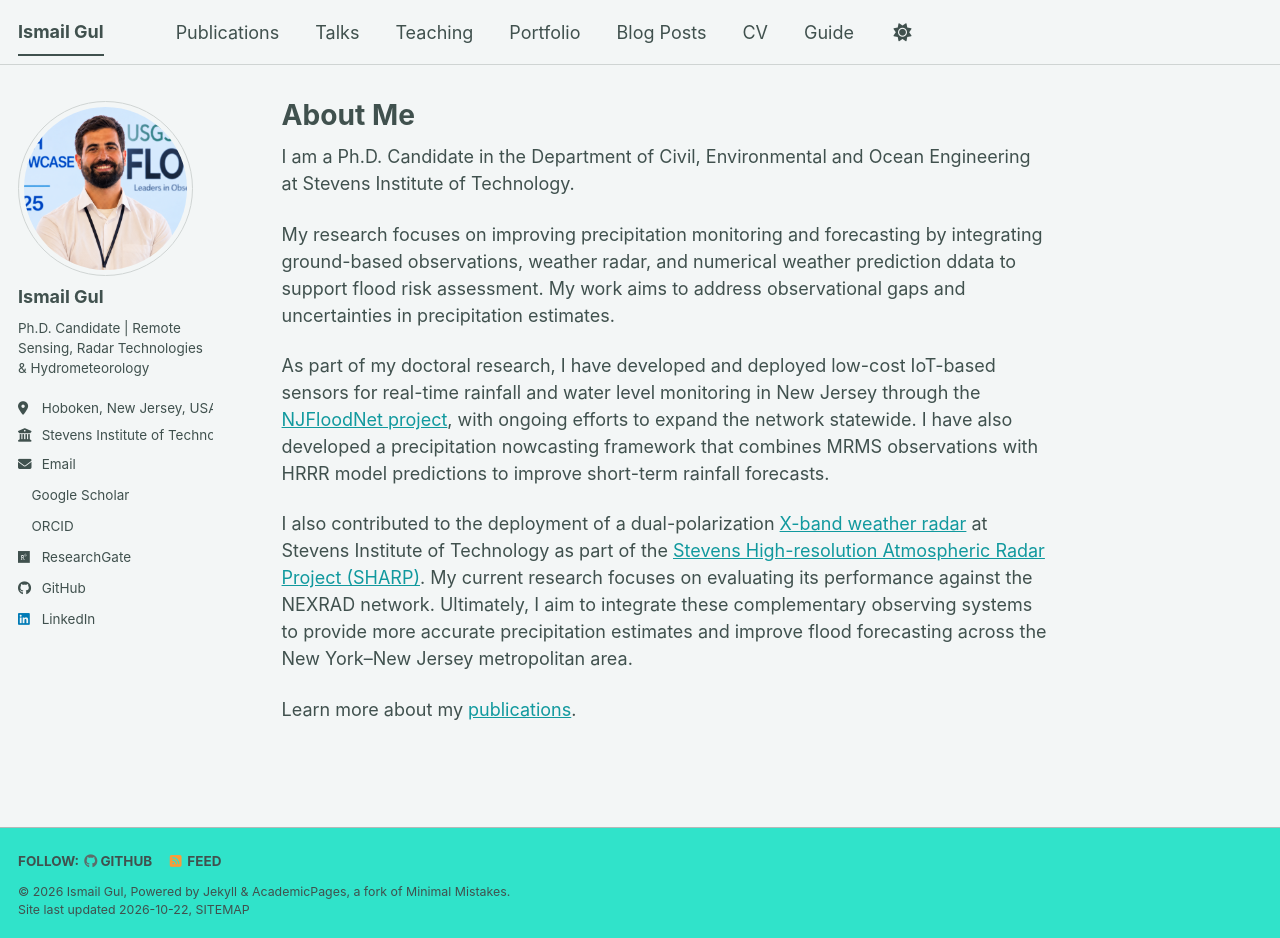
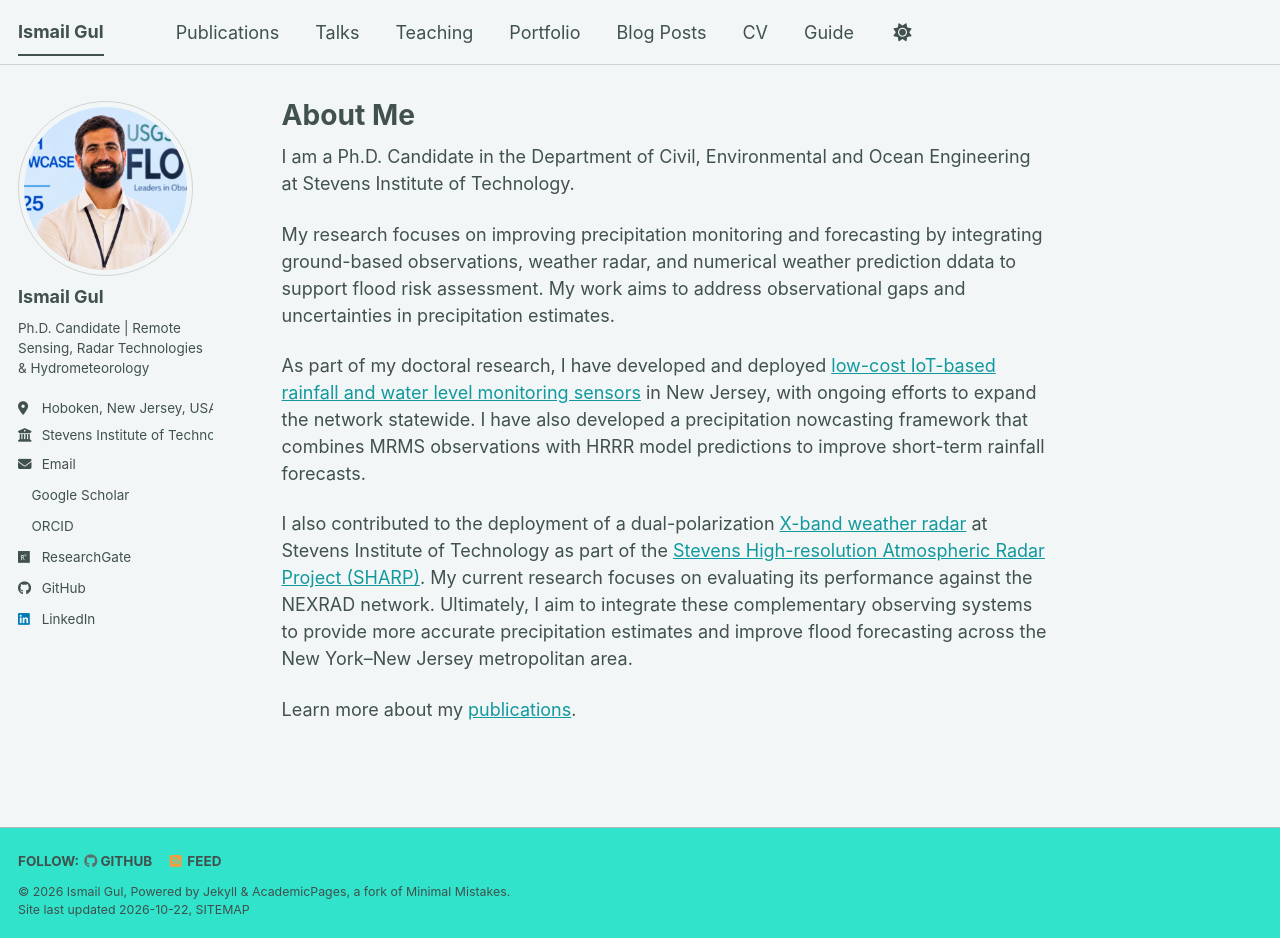
Before and after one commit to igul94/ismailgul.github.io, a Jekyll site: the page built from _pages/about.md, in a window 1280 px wide and 938 px high. Built offline with Jekyll 4.4.1, drawn with Linux system fonts in a browser that asks for light colours; a style sheet for code colours, icons or effects is not loaded.

Commit message:
Update about.md

```diff
--- a/_pages/about.md
+++ b/_pages/about.md
@@ -11,7 +11,7 @@ I am a Ph.D. Candidate in the Department of Civil, Environmental and Ocean Engin
 
 My research focuses on improving precipitation monitoring and forecasting by integrating ground-based observations, weather radar, and numerical weather prediction ddata to support flood risk assessment. My work aims to address observational gaps and uncertainties in precipitation estimates.
 
-As part of my doctoral research, I have developed and deployed low-cost IoT-based sensors for real-time rainfall and water level monitoring in New Jersey through the [NJFloodNet project](https://web.stevens.edu/ismart/land_products/NJFloodNet.html), with ongoing efforts to expand the network statewide. I have also developed a precipitation nowcasting framework that combines MRMS observations with HRRR model predictions to improve short-term rainfall forecasts.
+As part of my doctoral research, I have developed and deployed [low-cost IoT-based rainfall and water level monitoring sensors](https://web.stevens.edu/ismart/land_products/NJFloodNet.html) in New Jersey, with ongoing efforts to expand the network statewide. I have also developed a precipitation nowcasting framework that combines MRMS observations with HRRR model predictions to improve short-term rainfall forecasts.
 
 I also contributed to the deployment of a dual-polarization [X-band weather radar](https://www.stevens.edu/news/stevens-institute-of-technology-installs-advanced-x-band-weather-radar-to) at Stevens Institute of Technology as part of the [Stevens High-resolution Atmospheric Radar Project (SHARP)](https://web.stevens.edu/ismart/atmosphere_products/sharp.html). My current research focuses on evaluating its performance against the NEXRAD network. Ultimately, I aim to integrate these complementary observing systems to provide more accurate precipitation estimates and improve flood forecasting across the New York–New Jersey metropolitan area.
 
```
